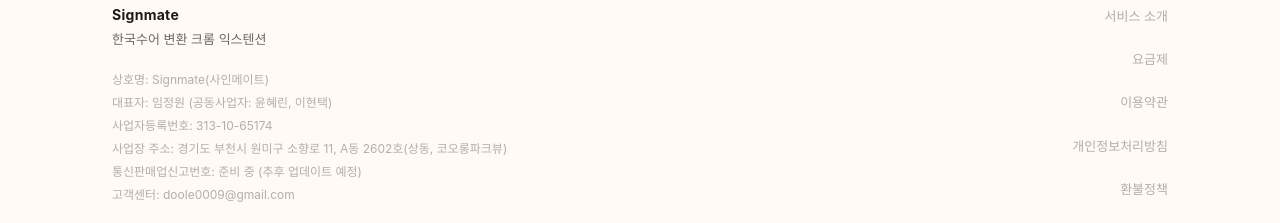
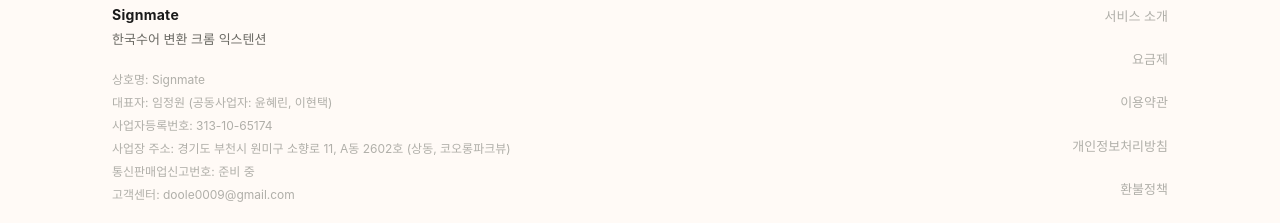
Before and after one commit to sign-mate/WEBSITE, a React (Vite) app: page / in a window 1280 px wide. Shown: the part 2544-2767 px from the top of the page. Built offline with nearby package versions, Linux system fonts and the light colour scheme; no server answers; a web font is replaced by a local one.

Commit message:
Update footer business info

```diff
--- a/src/components/Footer.tsx
+++ b/src/components/Footer.tsx
@@ -10,11 +10,11 @@
             <div className="footer-tagline">한국수어 변환 크롬 익스텐션</div>
           </div>
           <div className="footer-biz">
-            <p>상호명: Signmate(사인메이트)</p>
+            <p>상호명: Signmate</p>
             <p>대표자: 임정원 (공동사업자: 윤혜린, 이현택)</p>
             <p>사업자등록번호: 313-10-65174</p>
-            <p>사업장 주소: 경기도 부천시 원미구 소향로 11, A동 2602호(상동, 코오롱파크뷰)</p>
-            <p>통신판매업신고번호: 준비 중 (추후 업데이트 예정)</p>
+            <p>사업장 주소: 경기도 부천시 원미구 소향로 11, A동 2602호 (상동, 코오롱파크뷰)</p>
+            <p>통신판매업신고번호: 준비 중</p>
             <p>고객센터: doole0009@gmail.com</p>
           </div>
           <div className="footer-credit">© 2026. Signmate. All rights reserved.</div>
```
